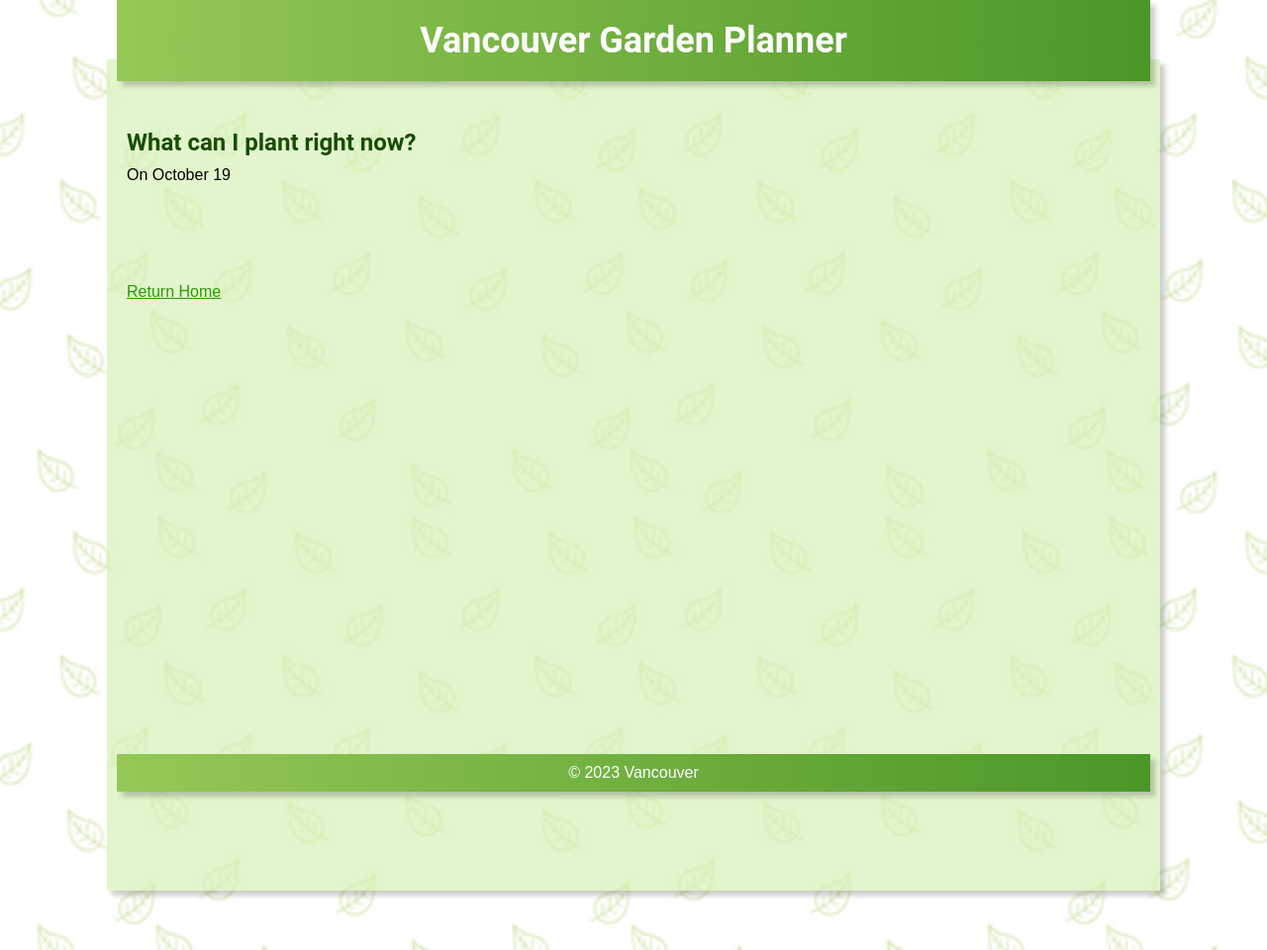
After one commit to SwantjeM/gardenplanner, a Django app: page /plantnow in a window 1280 px wide. The commit adds this page. Shown: the whole page at 99% size. Run offline with Django 4.2, Linux system fonts and the light colour scheme; data that the repository does not hold is empty.

Commit message:
added 'what to plant now' view and template. linked it via index

```diff
--- /dev/null
+++ b/core/functions.py
@@ -0,0 +1,16 @@
+from django.utils import timezone
+
+
+def find_entries_in_date_range(model_class, start_field, stop_field, date):
+    date_day = date.day
+    date_month = date.month
+
+    lookup_args = {
+        f"{start_field}__day__lte": date_day,
+        f"{start_field}__month__lte": date_month,
+        f"{stop_field}__day__gte": date_day,
+        f"{stop_field}__month__gte": date_month,
+    }
+
+    entries_in_range = model_class.objects.filter(**lookup_args)
+    return entries_in_range
--- a/core/templates/core/index.html
+++ b/core/templates/core/index.html
@@ -34,6 +34,11 @@
     <p>No plants are available.</p>
     {% endif %}
   </div>
+
+  <div id="PlantListWrapper">
+    <h2>See what you can plant right now:</h2>
+        <p><a href="/plantnow">What can I plant right now? </a></p>
+  </div>
   </main>
 
   <footer>
--- /dev/null
+++ b/core/templates/core/plantnow.html
@@ -0,0 +1,64 @@
+{% load static %}
+<!DOCTYPE html>
+<html>
+<head>
+  <meta charset="utf-8">
+  <meta name="viewport" content="width=device-width, initial-scale=1">
+  <title>plant info</title>
+  <link rel="stylesheet" href="{% static 'core/styles.css' %}">
+</head>
+
+<body>
+
+    <header>
+        <h1>Vancouver Garden Planner</h1>
+      </header>
+
+      <main>
+
+    <div id="PlantListWrapper">
+        <h2> What can I plant right now?</h2>
+        <p> On {{current_date |date:"F j" }}</p>
+        <div>
+            {% if indoor_seeding_now %}
+            <h3> Indoor seeding:</h3>
+            <ul>
+                {% for plant in indoor_seeding_now %}
+                <li><a href="/{{ plant.id }}/">{{ plant.plant_name}}</a></li>
+                {% endfor %}
+            </ul>
+            {% endif %}
+        </div>
+        <div>
+            {% if outdoor_seeding_now %}
+            <h3> Outdoor seeding:</h3>
+            <ul>
+                {% for plant in outdoor_seeding_now %}
+                <li><a href="/{{ plant.id }}/">{{ plant.plant_name}}</a></li>
+                {% endfor %}
+            </ul>
+            {% endif %}
+        </div>
+        <div>
+            {% if transplant_now %}
+            <h3> Transplant outside:</h3>
+            <ul>
+                {% for plant in transplant_now %}
+                <li><a href="/{{ plant.id }}/">{{ plant.plant_name}}</a></li>
+                {% endfor %}
+            </ul>
+            {% endif %}
+        </div>
+    </div>
+
+    <div id="BottomNavigation">
+        <p> <a href="/">Return Home</a></p>
+    </div>
+    </main>
+
+    <footer>
+        <p>&copy; 2023 Vancouver</p>
+      </footer>
+
+</body>
+</html>
--- a/core/urls.py
+++ b/core/urls.py
@@ -10,4 +10,5 @@ urlpatterns = [
     path("<int:plant_info_id>/varieties/", views.varieties, name="varieties"),
     # ex: /garden_planner/5/vote
     path("<int:plant_info_id>/vote/", views.vote, name="vote"),
+    path("plantnow", views.plantnow, name="plantnow"),
 ]
--- a/core/views.py
+++ b/core/views.py
@@ -1,7 +1,9 @@
 from django.shortcuts import render, get_object_or_404
 from django.http import HttpResponse
+from django.utils import timezone
 
 from .models import Plant_info, Seed_inventory
+from .functions import find_entries_in_date_range
 from django.template import loader
 
 
@@ -39,3 +41,24 @@ def varieties(request, plant_info_id):
 
 def vote(request, plant_info_id):
     return HttpResponse("you're voting on plant_info %s." % plant_info_id)
+
+
+def plantnow(request):
+    current_date = timezone.now()
+    indoor_seeding_now = find_entries_in_date_range(
+        Plant_info, "YVR_in_seedDate_start", "YVR_in_seedDate_stop", current_date
+    )
+    transplant_now = find_entries_in_date_range(
+        Plant_info, "YVR_tpDate_start", "YVR_tpDate_stop", current_date
+    )
+    outdoor_seeding_now = find_entries_in_date_range(
+        Plant_info, "YVR_out_seedDate_start", "YVR_out_seedDate_stop", current_date
+    )
+    template = loader.get_template("core/plantnow.html")
+    context = {
+        "indoor_seeding_now": indoor_seeding_now,
+        "transplant_now": transplant_now,
+        "outdoor_seeding_now": outdoor_seeding_now,
+        "current_date": current_date,
+    }
+    return HttpResponse(template.render(context, request))
```
